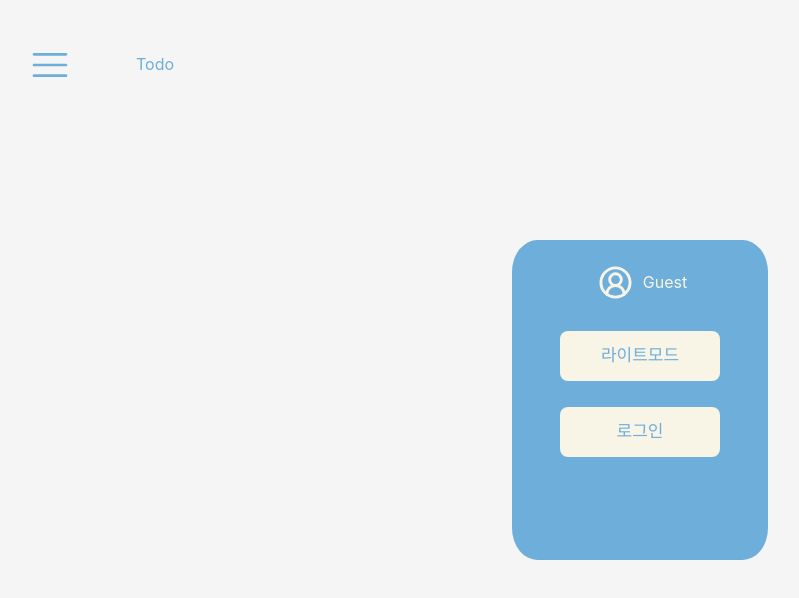
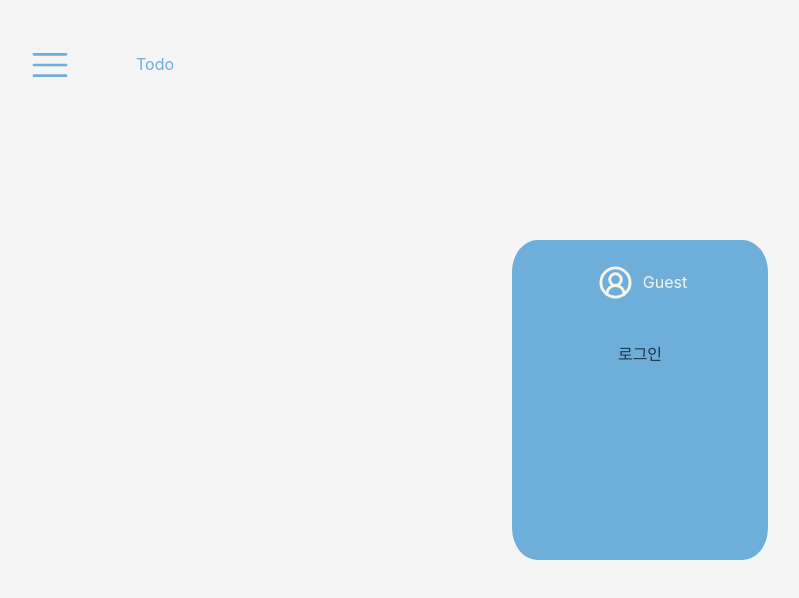
Before and after one commit to suhyeon0111/Typescript_study, a React (Vite) app in the folder myWebPage/client/: page /mypage in a window 1280 px wide. Shown: the top 598 px of the page, without its empty margins (0-799 px from the left). Built offline with nearby package versions, Linux system fonts and the light colour scheme.

Commit message:
fix: mypage 다크모드 설정 삭제

```diff
--- a/myWebPage/client/src/pages/MyPage/MyPage.tsx
+++ b/myWebPage/client/src/pages/MyPage/MyPage.tsx
@@ -1,10 +1,8 @@
 import React from "react";
 import { useEffect, useState } from "react";
 import { LuCircleUserRound } from "react-icons/lu";
-// import { CiLight, CiDark } from "react-icons/ci";
 import { useNavigate, useLocation } from "react-router-dom";
 
-import useThemeToggleStore from "../../stores/useThemeToggleStore";
 import Logo from "../../components/common/Logo";
 
 
@@ -13,8 +11,6 @@ export default function MyPage() {
     const userName = location.state?.userName || "Guest";
     const [isLogin, setIsLogin] = useState<boolean>(false);
     const navigate = useNavigate();
-    // const [isDark, setIsDark] = useState<boolean>(false);
-    const { themeMode, setThemeMode } = useThemeToggleStore();
 
     // userName 값이 바뀔 때마다 로그인 상태 업데이트
     useEffect(() => {
@@ -39,21 +35,11 @@ export default function MyPage() {
                         <LuCircleUserRound size={35} style={{ margin: "5px" }} />
                         <h2>{userName}</h2>
                     </div>
-                    <div className="two">
-                        <button onClick={() => setThemeMode(!themeMode)}>
-                            {themeMode ? '다크모드' : '라이트모드'}
-                        </button>
-                        {/* {!isDark ? (
-                        <button> <CiDark />다크모드</button>
-                        ) : (
-                            <button> <CiLight />라이트모드</button>
-                            )} */}
-                        {!isLogin ? (
-                            <button onClick={onClickLogin}>로그인</button>
-                        ) : (
-                            <button onClick={onClickLogout}>로그아웃</button>
-                        )}
-                    </div>
+                    {!isLogin ? (
+                        <button onClick={onClickLogin}>로그인</button>
+                    ) : (
+                        <button onClick={onClickLogout}>로그아웃</button>
+                    )}
                 </div>
             </div>
         </>
```
